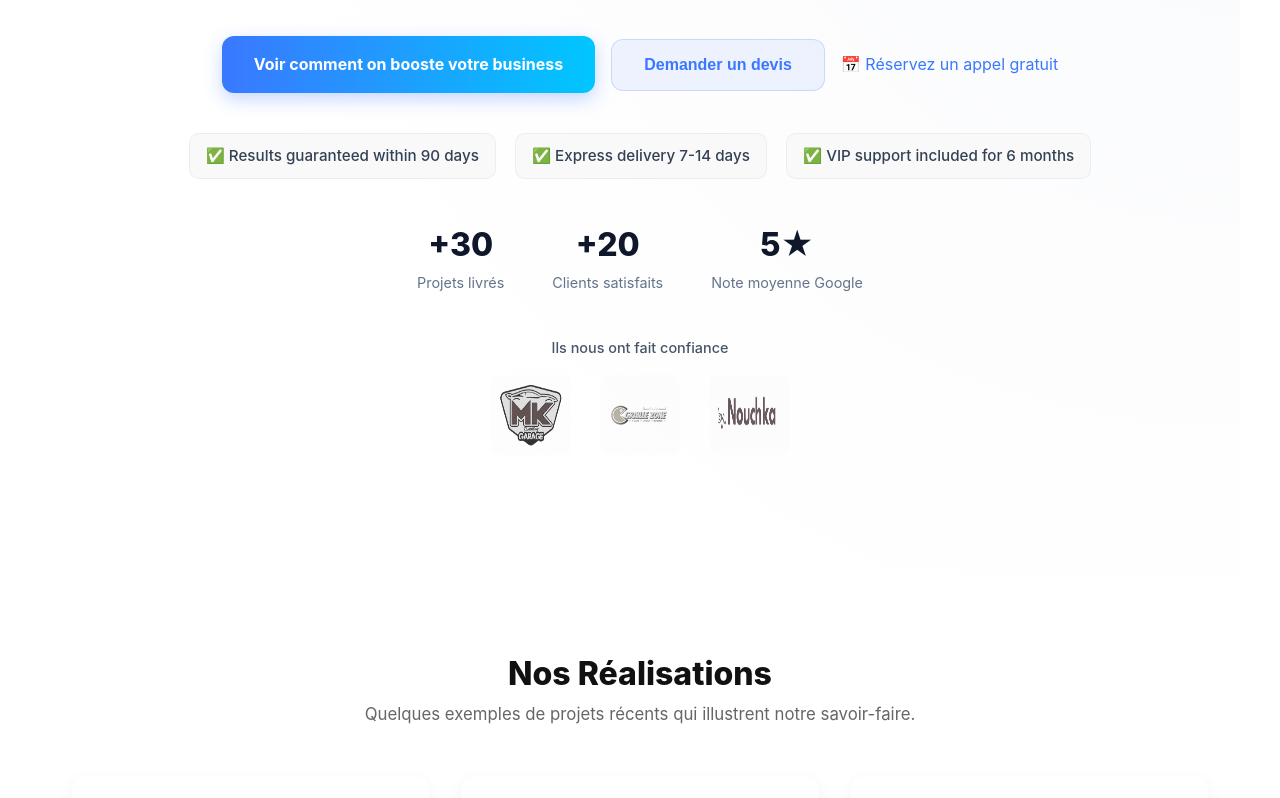
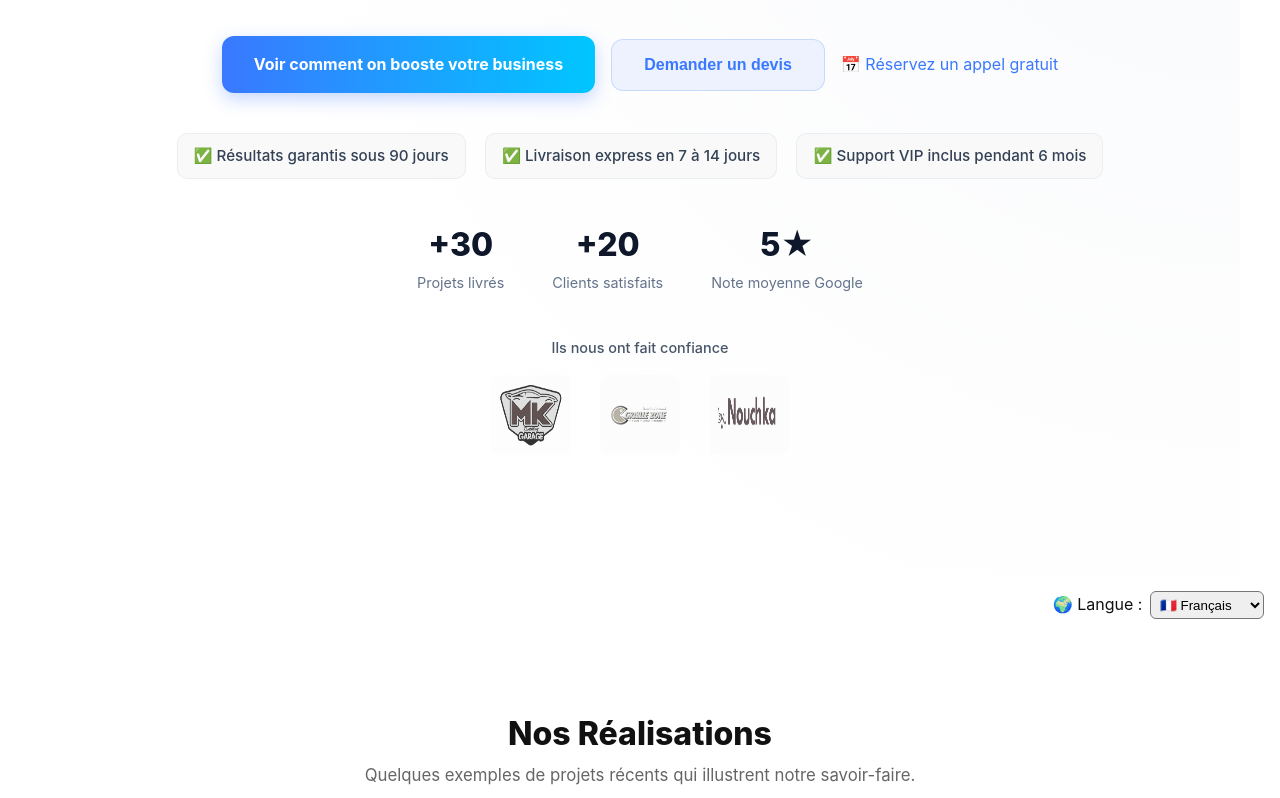
Before and after one commit to Aghiles-Belkalem/DevQode-Studio, a Next.js app: page /about in a window 1280 px wide. Shown: the part 380-1178 px from the top of the page. Built offline with nearby package versions, Linux system fonts and the light colour scheme.

Commit message:
MVP completed first vresion of the project fixing issues on home page

```diff
--- a/app/[locale]/page.tsx
+++ b/app/[locale]/page.tsx
@@ -12,15 +12,35 @@ export default function HomePage() {
 
   const handleLocaleChange = (e: React.ChangeEvent<HTMLSelectElement>) => {
     const newLocale = e.target.value;
-    // Replace the locale segment in the pathname
+    // Remplace le segment de langue au début de l’URL
     const newPath = pathname.replace(/^\/[a-z-]+/, `/${newLocale}`);
     router.push(newPath);
   };
 
   return (
     <>
-      <HeroLanding/>
-      <ProjectsSection/>
+      {/* Hero Section */}
+      <HeroLanding />
+
+      {/* Sélecteur de langue */}
+      <div style={{ textAlign: "right", margin: "1rem" }}>
+        <label htmlFor="locale" style={{ marginRight: "0.5rem" }}>
+          🌍 {t.header?.language || "Langue"} :
+        </label>
+        <select
+          id="locale"
+          value={locale}
+          onChange={handleLocaleChange}
+          style={{ padding: "0.3rem", borderRadius: "6px" }}
+        >
+          <option value="fr">🇫🇷 Français</option>
+          <option value="en">🇬🇧 English</option>
+          <option value="pt">🇵🇹 Português</option>
+        </select>
+      </div>
+
+      {/* Section Projets */}
+      <ProjectsSection />
     </>
   );
 }
--- a/locales/fr.ts
+++ b/locales/fr.ts
@@ -20,12 +20,11 @@ export const fr = {
     bookSlot: 'Réservez votre appel stratégique (places limitées)',
     ctaCalendly: "📅 Réservez un appel gratuit",
 
- guarantees: [
-      "✅ Results guaranteed within 90 days",
-      "✅ Express delivery 7-14 days",
-      "✅ VIP support included for 6 months"
-    ],
-
+guarantees: [
+  "✅ Résultats garantis sous 90 jours",
+  "✅ Livraison express en 7 à 14 jours",
+  "✅ Support VIP inclus pendant 6 mois"
+],
     socialProof: [
       { value: "+30", label: "Projets livrés" },
       { value: "+20", label: "Clients satisfaits" },
```
